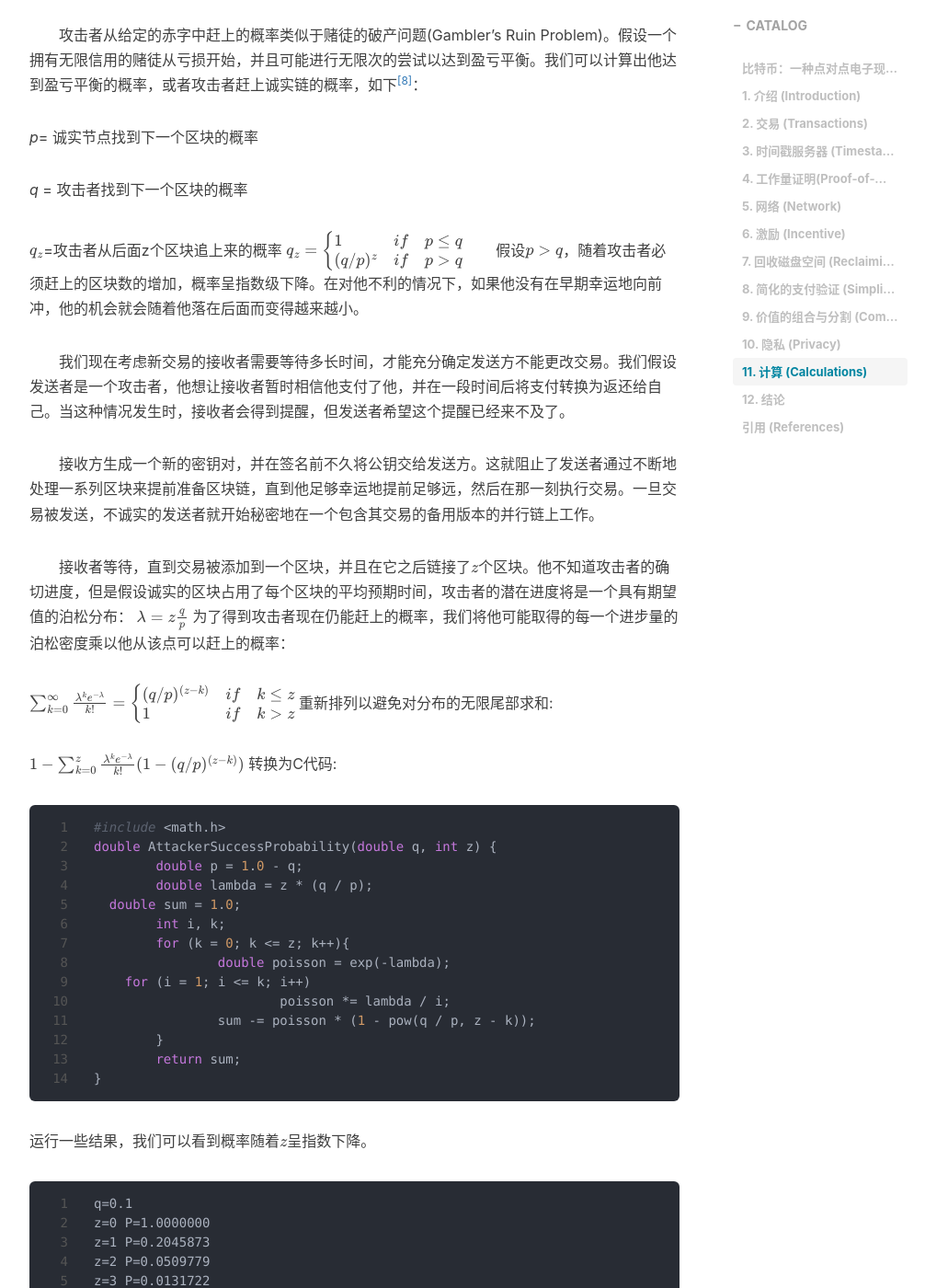
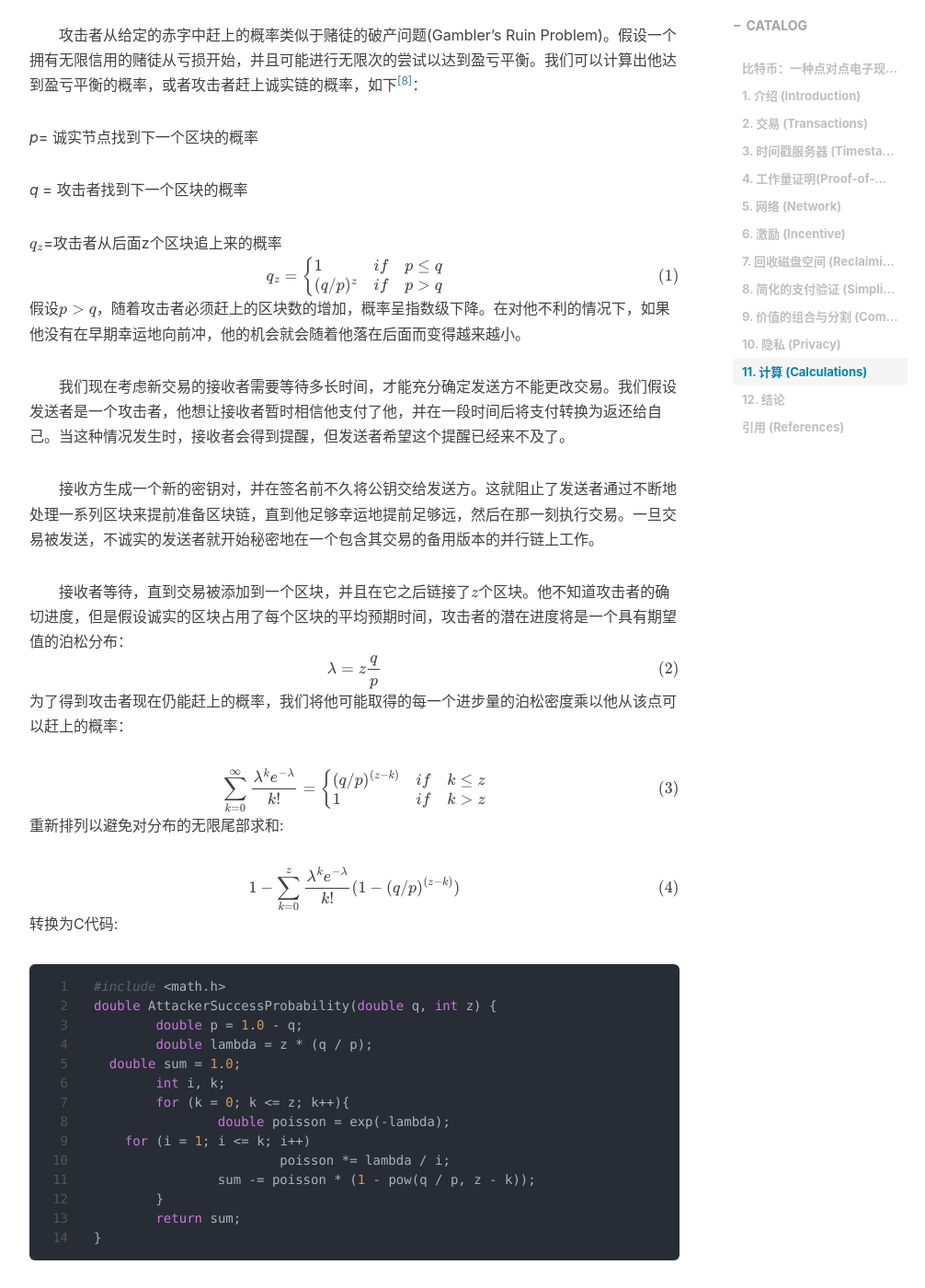
Before and after one commit to MessiahChen/MessiahChen.github.io, a Jekyll site: the page built from _posts/2020-07-15-Bitcoin-1.markdown, in a window 1280 px wide and 1400 px high, scrolled down 8382 px. Shown: the whole window at 92% size, without its empty margins (233-1239 px from the left). Built offline with Jekyll 4.4.1, drawn with Linux system fonts in a browser that asks for light colours; nearby versions of some CDN libraries; formulas are drawn with MathJax 3; comment, search, counter and statistics services are not loaded.

Commit message:
finish bitcoin

```diff
--- a/_posts/2020-07-15-Bitcoin-1.markdown
+++ b/_posts/2020-07-15-Bitcoin-1.markdown
@@ -131,10 +131,12 @@ tags:
 
 $q_z$=攻击者从后面z个区块追上来的概率
 $$
+\begin{gather}
 q_z = \begin{cases}
 1 & if & p \leq q \\
 (q/p)^z & if & p>q
-\end{cases}\\
+\end{cases}
+\end{gather}
 $$
 　　假设$p>q$，随着攻击者必须赶上的区块数的增加，概率呈指数级下降。在对他不利的情况下，如果他没有在早期幸运地向前冲，他的机会就会随着他落在后面而变得越来越小。
 
@@ -144,20 +146,26 @@ $$
 
 　　接收者等待，直到交易被添加到一个区块，并且在它之后链接了$z$个区块。他不知道攻击者的确切进度，但是假设诚实的区块占用了每个区块的平均预期时间，攻击者的潜在进度将是一个具有期望值的泊松分布：
 $$
-\lambda = z\frac{q}{p}\\
+\begin{gather}
+\lambda = z\frac{q}{p}
+\end{gather}
 $$
 为了得到攻击者现在仍能赶上的概率，我们将他可能取得的每一个进步量的泊松密度乘以他从该点可以赶上的概率：
 
 $$
+\begin{gather}
 \sum_{k=0}^\infty\frac{\lambda^ke^{-\lambda}}{k!} = \begin{cases}
 (q/p)^{(z-k)} & if & k \leq z \\
 1 & if & k>z
-\end{cases}\\
+\end{cases}
+\end{gather}
 $$
 重新排列以避免对分布的无限尾部求和:
 
 $$
-1-\sum_{k=0}^z\frac{\lambda^ke^{-\lambda}}{k!}(1-(q/p)^{(z-k)})\\
+\begin{gather}
+1-\sum_{k=0}^z\frac{\lambda^ke^{-\lambda}}{k!}(1-(q/p)^{(z-k)})
+\end{gather}
 $$
 转换为C代码:
 
```
